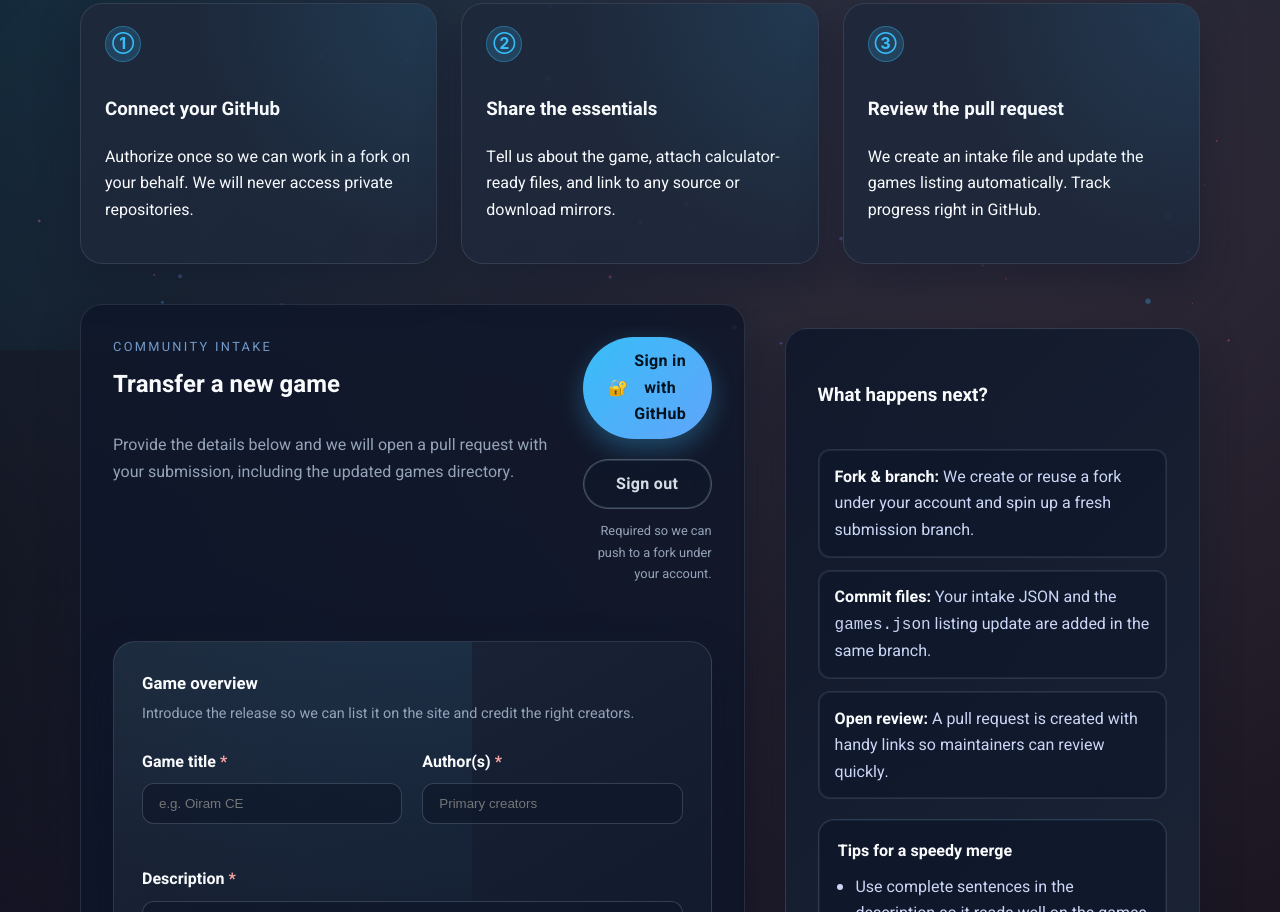
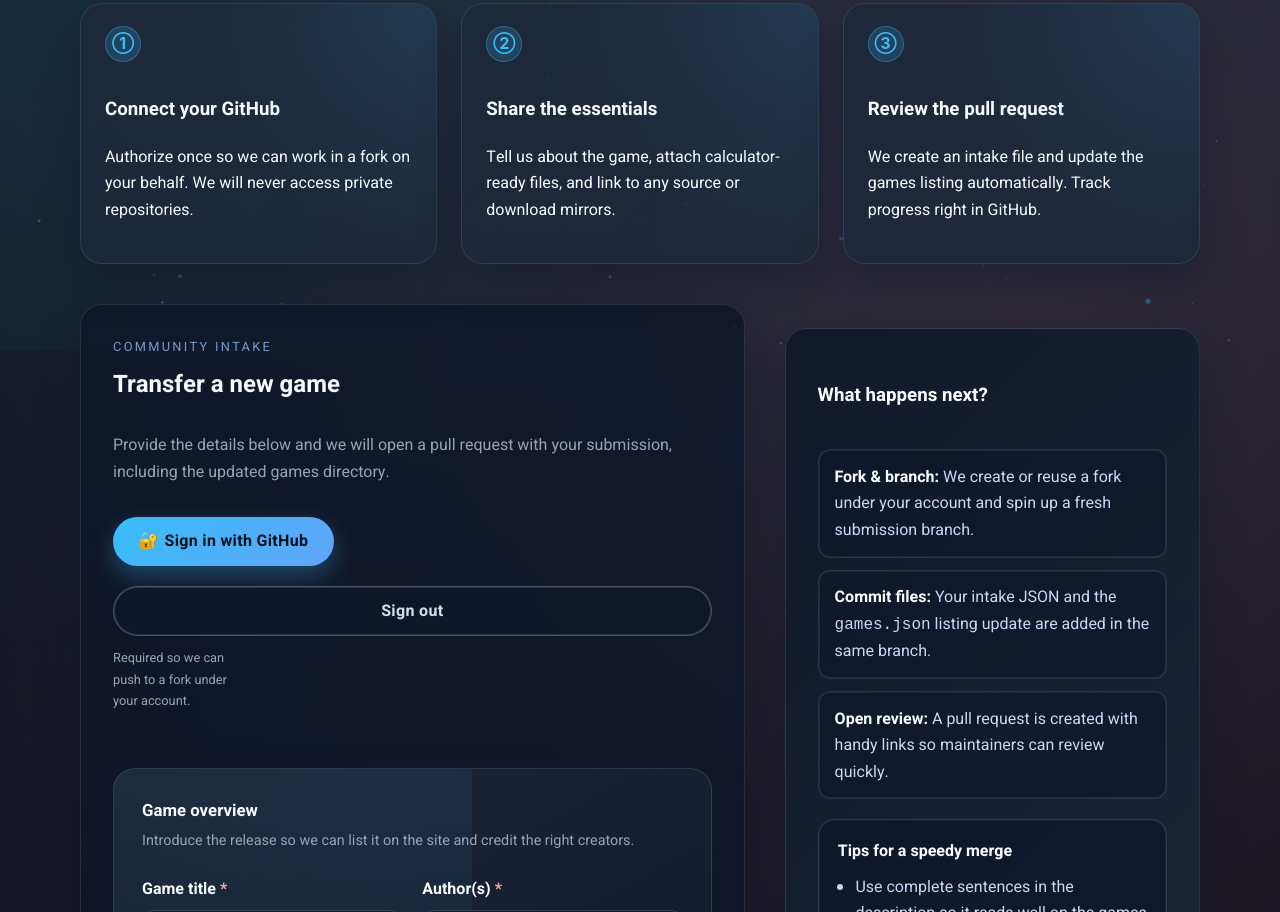
Before and after one commit to SmokeSlate/calgames, a plain HTML site: page public/tools/submit/index.html in a window 1280 px wide. Shown: the part 450-1362 px from the top of the page. Drawn offline with nearby package versions, Linux system fonts and the light colour scheme.

Commit message:
Stack GitHub auth controls below submission heading

```diff
--- a/public/assets/css/main.css
+++ b/public/assets/css/main.css
@@ -692,6 +692,7 @@
 @media (min-width: 720px) {
   .submission-header {
     flex-direction: row;
+    flex-wrap: wrap;
     justify-content: space-between;
     align-items: flex-start;
   }
@@ -714,7 +715,7 @@
 
 @media (min-width: 640px) {
   .auth-controls {
-    align-items: flex-end;
+    align-items: flex-start;
   }
 }
 
@@ -728,6 +729,15 @@
   }
 }
 
+@media (min-width: 720px) {
+  .submission-header .auth-controls {
+    flex-basis: 100%;
+  }
+  .submission-header .submission-heading {
+    flex-basis: 100%;
+  }
+}
+
 .auth-hint {
   font-size: 0.8rem;
   margin: 0;
@@ -738,7 +748,7 @@
 
 @media (min-width: 640px) {
   .auth-hint {
-    text-align: right;
+    text-align: left;
   }
 }
 
```
